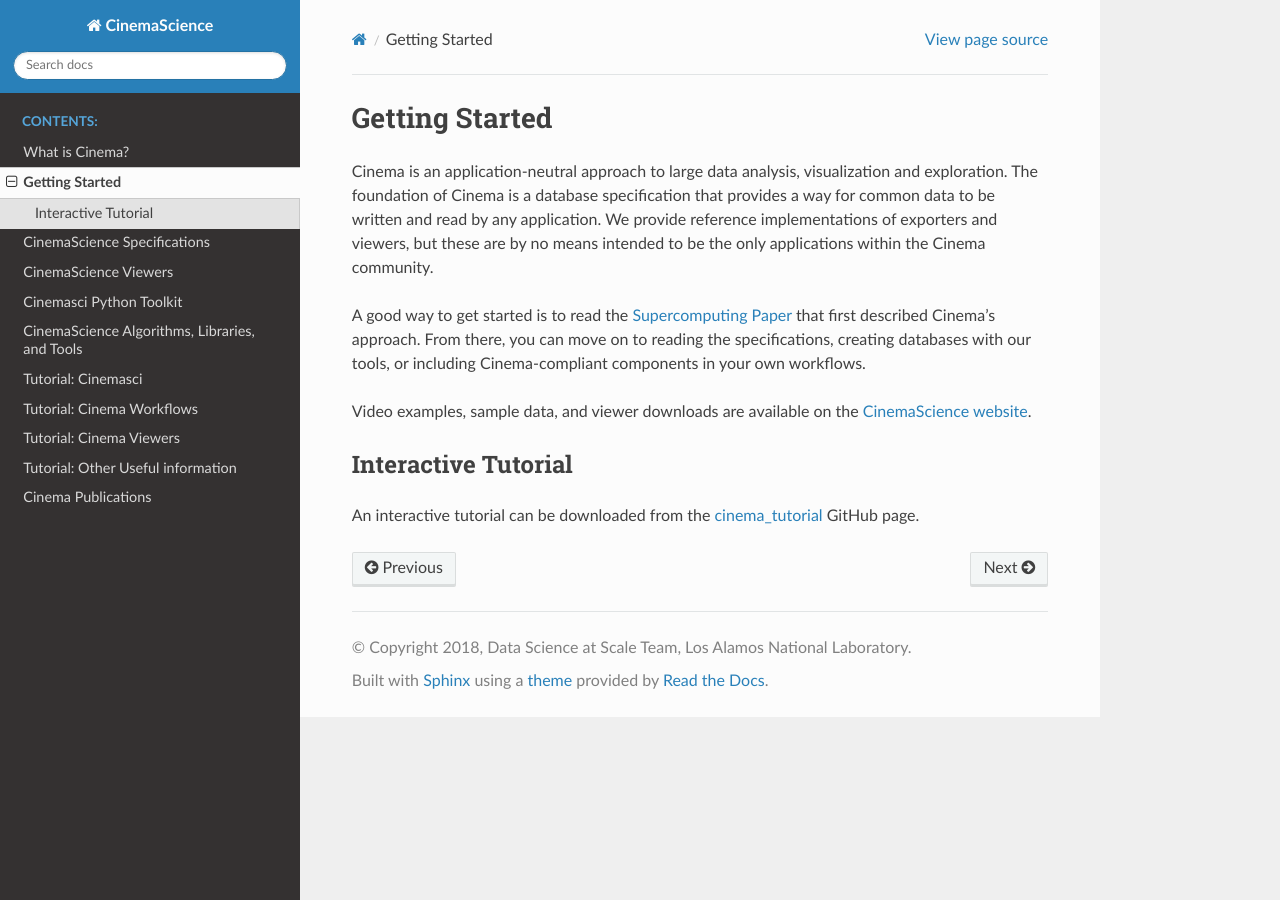
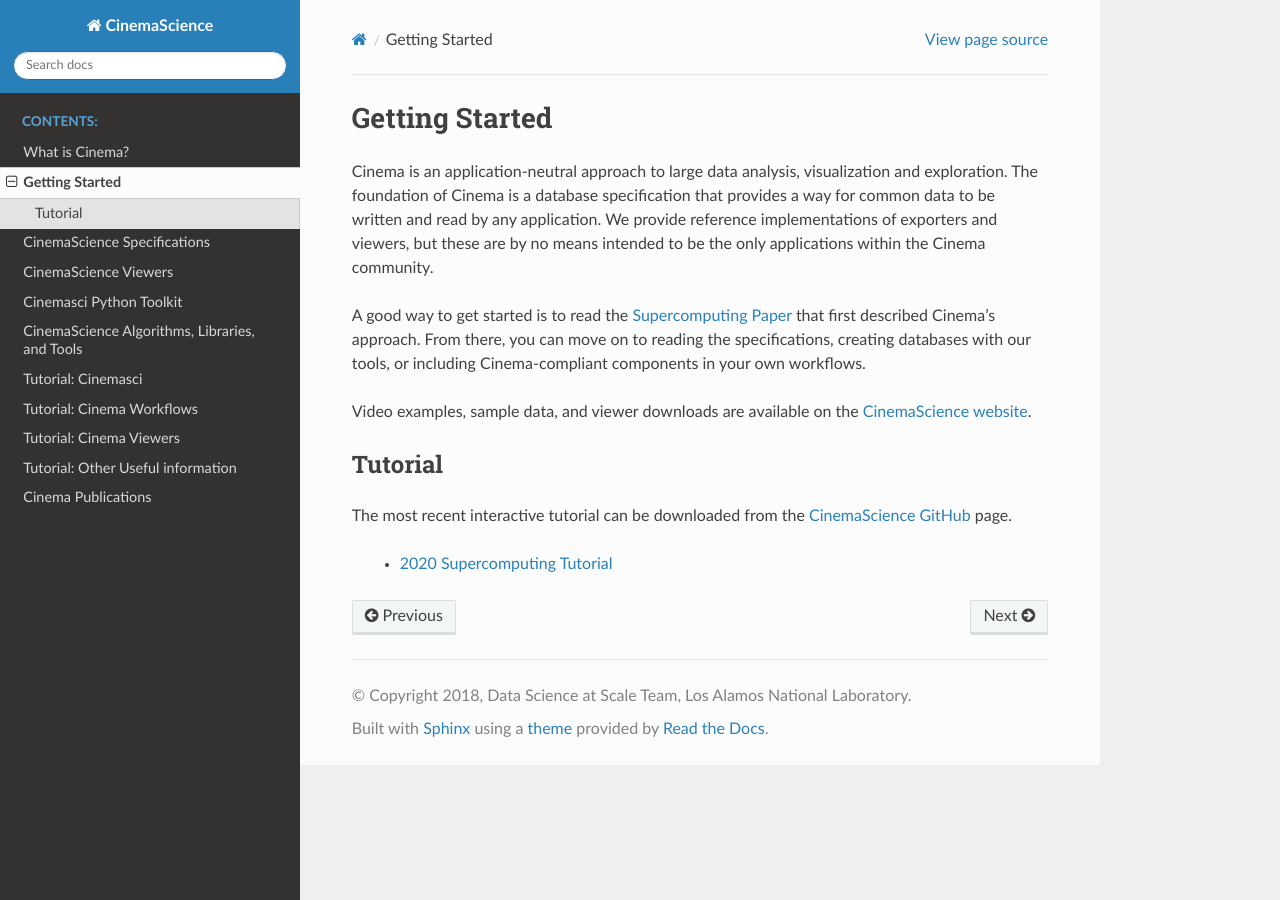
Before and after one commit to cinemascience/website, a Sphinx documentation site: the page built from docs/source/gettingstarted.rst, in a window 1280 px wide. Built offline with Sphinx 7.4.7 and the Read the Docs theme 2.0.0, drawn with Linux system fonts in a browser that asks for light colours; formulas are drawn with MathJax 3.

Commit message:
minor updates

```diff
--- a/docs/source/cis_design.rst
+++ b/docs/source/cis_design.rst
@@ -3,7 +3,7 @@
 Cinema Image Set Specification
 ==============================
 
-The Cinema Image Set (CIS) specification extends the :ref:`label_specD`: database specification to enable explorable image functionality.  A CIS database is a logical collection of related images or *elements*.  A single CIS image is generated by coloring and compositing a set of elements within the CIS database file.  The results of the coloring and compositing steps are dependent upon the information contained in the CIS file, choices by the user, and the capabilities of the consumer application (e.g., a Cinema viewer).
+The Cinema Image Set (CIS) specification extends the :ref:`label_specD` to enable explorable image functionality.  A CIS database is a logical collection of related images or *elements*.  A single CIS image is generated by coloring and compositing a set of elements within the CIS database file.  The results of the coloring and compositing steps are dependent upon the information contained in the CIS file, choices by the user, and the capabilities of the consumer application (e.g., a Cinema viewer).
 
 :numref:`fig_cis1` illustrates how multiple layers of a CIS file can be composited into different final images.
 
--- a/docs/source/gettingstarted.rst
+++ b/docs/source/gettingstarted.rst
@@ -9,14 +9,19 @@ A good way to get started is to read the `Supercomputing Paper`_ that first desc
 
 Video examples, sample data, and viewer downloads are available on the `CinemaScience website`_.
 
-Interactive Tutorial
-^^^^^^^^^^^^^^^^^^^^
+Tutorial
+--------
 
-An interactive tutorial can be downloaded from the `cinema_tutorial`_ GitHub page.
+The most recent interactive tutorial can be downloaded from the `CinemaScience GitHub`_ page.
+
+  * `2020 Supercomputing Tutorial`_
+
 
 .. _Supercomputing Paper : https://datascience.lanl.gov/data/papers/SC14.pdf
 .. _CinemaScience website :  https://cinemascience.github.io/
 .. _cinema_tutorial : https://github.com/cinemascience/cinema_tutorial
+.. _CinemaScience GitHub : https://github.com/cinemascience
+.. _2020 Supercomputing Tutorial : https://github.com/cinemascience/cinema_tutorial_2020-SC
 
 .. toctree::
    :maxdepth: 1
--- a/docs/source/introduction.rst
+++ b/docs/source/introduction.rst
@@ -7,9 +7,9 @@ Cinema is an innovative way of capturing, storing, and exploring extreme scale s
 
 Cinema enables a multitude of analysis approaches.  At the simplest level, a Cinema viewer can be used to visualize a Cinema database, exploring the data through pre-rendered images as if one were using the original 3D representation -- but rendering the visualization much faster than possible on a full 3D simulation.  Beyond exploring the data, sophisticated analysis algorithms can be applied to the saved raw data variables.  The results of that analysis could be a new visualization or it could be a single measurement abstracted from the data at each time step.  Computer vision techniques can be used on the raw data to detect, measure, and track features in the data, revealing the scientifically meaningful temporal or spatial evolution of those features.  Image processing techniques can be applied to clean up noisy experimental images.  Sampling or change detection techniques can be used to identify interesting time steps or spatial regions of a simulation.  Cinema can also be used to curate parameters from experimental or simulation runs.  Used in conjunction with analysis approaches, the scientist can explore and identify run parameters of particular interest, potentially saving time spent on experimental runs or driving the next round of simulation runs.
 
-Cinema writers are available through common visualization applications.  A Cinema database export wizard is accessible interactively in `ParaView`_ and will be available in the upcoming `VisIt`_ release.  Or a Cinema database can be produced through ParaView's Catalyst or VisIt's LibSim in situ libraries.  The `Ascent`_ infrastructure can also be used to export Cinema databases.  A Cinema python library, cinema_lib, a command line tool is also available.  Lastly,  application-specific writers to create Cinema databases are also straightforward to implement in Python or other scripting languages.
+Cinema writers are available through common visualization applications.  A Cinema database export wizard leveraging the :ref:`label_cinemasci` is accessible interactively in `ParaView`_.  `VisIt`_ has Cinema export capabilities.  Or a Cinema database can be produced through ParaView's Catalyst or VisIt's LibSim in situ libraries.  The `Ascent`_ infrastructure can also be used to export Cinema databases.  A Cinema python library, cinema_lib, a command line tool is also available.  Lastly,  application-specific writers to create Cinema databases are also straightforward to implement in Python or other scripting languages.
 
-The bounds of data exploration with Cinema are limited only by one's imagination.  Details of the Cinema database Specification is in Specifications and the Cinema Viewers are described in Viewers.
+The bounds of data exploration with Cinema are limited only by one's imagination.  Details of the Cinema database specifications are in :ref:`label_specifications` and basic viewers are described in :ref:`label_viewers`.
 
 Cinema is developed by the `Data Science at Scale Team`_  at `Los Alamos National Laboratory`_.
 
```
